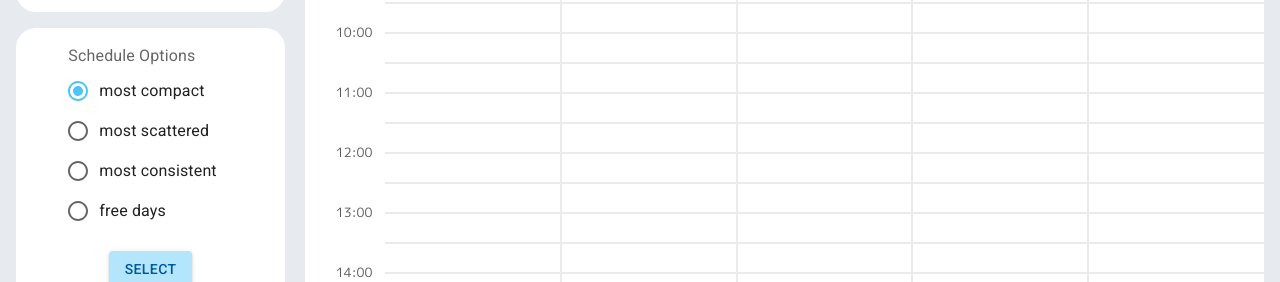
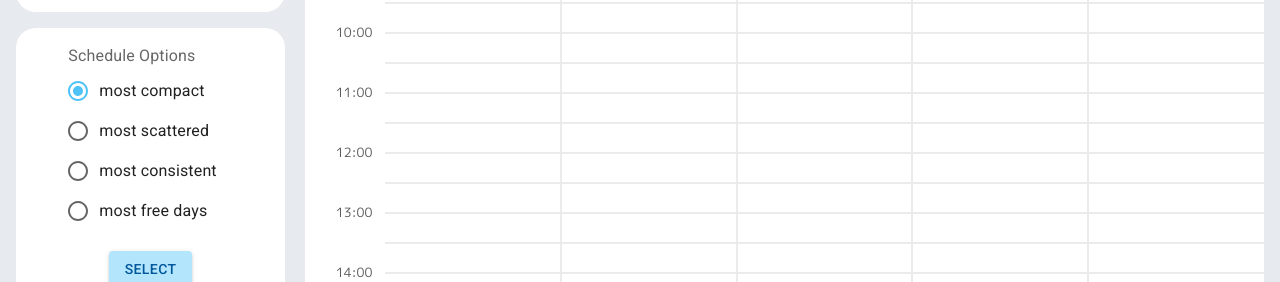
Before and after one commit to ptellier/coursescheduler-prod, a React (Create React App) app: page / in a window 1280 px wide. Shown: the part 304-586 px from the top of the page. Built offline with nearby package versions, Linux system fonts and the light colour scheme.

Commit message:
added: recommendation switching

```diff
--- a/src/components/Main.tsx
+++ b/src/components/Main.tsx
@@ -1,4 +1,4 @@
-import { useState, FC } from "react";
+import { useState, FC, useEffect } from "react";
 import { Course } from "../data/DataDefinition/SearchWordDD";
 import { Section } from "../data/DataDefinition/SectionDD";
 import { SectionsProvider } from "./calendar/context/SectionsContext";
@@ -14,6 +14,7 @@ import TriggerAPI from "./TriggerAPI";
 import OptionsPaper from "./OptionsPaper";
 import Calendar from "./calendar/1. calendar/Calendar";
 import { theme } from "./Theme";
+import { Recommended } from "../data/DataDefinition/RecommendDD";
 
 
 /**
@@ -50,6 +51,29 @@ const Main: FC = () => {
   /** raw user input from search bar and term selection components */
   const [userTerm, setUserTerm] = useState<string>("1");
 
+  /** indicates the current category of recommendation that user selected*/
+  const [selectedRecommended, setSelectedRecommended] = useState<Recommended>(Recommended.compact)
+
+  /** currently viewed sections that is selected from recommended data */
+  const [currentRecommended, setCurrentRecommended] = useState<Section[]>([])
+
+  /** Switch currently view sections whenever selected is changed from user's selection*/
+  useEffect(() => {
+    switch (selectedRecommended) {
+      case Recommended.compact:
+        setCurrentRecommended(recommended.compact)
+        break;
+      case Recommended.scattered:
+        setCurrentRecommended(recommended.scatter)
+        break;
+      case Recommended.consistent:
+        setCurrentRecommended(recommended.consistent)
+        break;
+      default:
+        setCurrentRecommended(recommended.freeDay)
+        break;
+    }
+  }, [selectedRecommended, recommended])
 
   return (
       <ThemeProvider theme={theme}>
@@ -66,7 +90,7 @@ const Main: FC = () => {
                                    setUserTerm={setUserTerm}
                                    setSections={setSections}
                 />
-                <OptionsPaper/>
+                <OptionsPaper setSelectedRecommended={setSelectedRecommended}/>
               </Stack>
             </div>
             <div className="main-page-right">
@@ -78,7 +102,7 @@ const Main: FC = () => {
                   </ButtonGroup>
                 </Box>
                 <SectionsProvider allSections={sections}>
-                  <Calendar recommended={recommended.compact}/>
+                  <Calendar recommended={currentRecommended}/>
                 </ SectionsProvider>
               </Stack>
             </div>
--- a/src/components/OptionsPaper.jsx
+++ b/src/components/OptionsPaper.jsx
@@ -4,6 +4,7 @@ import {
     Paper, Radio, RadioGroup, Stack,
 } from "@mui/material";
 import DragIndicatorIcon from '@mui/icons-material/DragIndicator';
+import { Recommended } from '../data/DataDefinition/RecommendDD';
 
 function generate(element) {
     return [0, 1, 2].map((value) =>
@@ -13,9 +14,12 @@ function generate(element) {
     );
 }
 
-const OptionsPaper = () => {
+const OptionsPaper = ({setSelectedRecommended}) => {
     const H_SPACING = "2rem";
 
+    const switchRecommendation = (e, recommended) => {
+        setSelectedRecommended(recommended)
+    }
     return (
         <Paper className="Paper" elevation={0} sx={{borderRadius:"20px"}}>
             <Box p={2}>
@@ -27,10 +31,41 @@ const OptionsPaper = () => {
                             defaultValue="most compact"
                             name="radio-buttons-group"
                         >
-                            <FormControlLabel color="customRadioButtons" sx={{height:H_SPACING}} value="most compact" control={<Radio />} label="most compact" />
-                            <FormControlLabel color="customRadioButtons" sx={{height:H_SPACING}} value="most scattered" control={<Radio />} label="most scattered" />
-                            <FormControlLabel color="customRadioButtons" sx={{height:H_SPACING}} value="most consistent" control={<Radio />} label="most consistent" />
-                            <FormControlLabel color="customRadioButtons" sx={{height:H_SPACING}} value="free days" control={<Radio />} label="free days" />
+                            <FormControlLabel color="customRadioButtons"
+                                              sx={{height:H_SPACING}}
+                                              control={
+                                                <Radio value="most compact"
+                                                       onChange={(e) => switchRecommendation(e,Recommended.compact)}/>
+                                              }
+                                               label="most compact"
+                            />
+                            <FormControlLabel color="customRadioButtons"
+                                              sx={{height:H_SPACING}}
+                                              control={
+                                                <Radio value="most scattered"
+                                                       onChange={(e) => switchRecommendation(e,Recommended.scattered)}/>
+                                              }
+                                               label="most scattered"
+                            />
+                            <FormControlLabel color="customRadioButtons"
+                                              sx={{height:H_SPACING}}
+                                              control={
+                                                <Radio value="most consistent"
+                                                       onChange={(e) => switchRecommendation(e,Recommended.consistent)}/>
+                                              }
+                                               label="most consistent"
+                            />
+                            <FormControlLabel color="customRadioButtons"
+                                              sx={{height:H_SPACING}}
+                                              control={
+                                                <Radio value="most free days"
+                                                       onChange={(e) => switchRecommendation(e,Recommended.freeDays)}/>
+                                              }
+                                               label="most free days"
+                            />
+                            {/* <FormControlLabel color="customRadioButtons" sx={{height:H_SPACING}} value="most scattered" control={<Radio value="most scattered" onChange={(e) => setSelectedRecommended(Recommended.scattered)}/>} label="most scattered" />
+                            <FormControlLabel color="customRadioButtons" sx={{height:H_SPACING}} value="most consistent" control={<Radio value="most consistent" onChange={(e) => setSelectedRecommended(Recommended.consistent)}/>} label="most consistent" />
+                            <FormControlLabel color="customRadioButtons" sx={{height:H_SPACING}} value="free days" control={<Radio value="free days" onChange={(e) => setSelectedRecommended(Recommended.freeDays)} />} label="free days" /> */}
                             {/* <FormControlLabel sx={{height:H_SPACING}} value="latest end" control={<Radio />} label="latest end" />
                             <FormControlLabel sx={{height:H_SPACING}} value="earliest start" control={<Radio />} label="earliest start" />
                             <FormControlLabel sx={{height:H_SPACING}} value="latest start" control={<Radio />} label="latest start" />
--- /dev/null
+++ b/src/data/DataDefinition/RecommendDD.ts
@@ -0,0 +1,10 @@
+export enum Recommended {
+    compact,
+    consistent,
+    scattered,
+    freeDays,
+    earlyStart,
+    lateStart,
+    earlyEnd,
+    lateEnd,
+}
```
